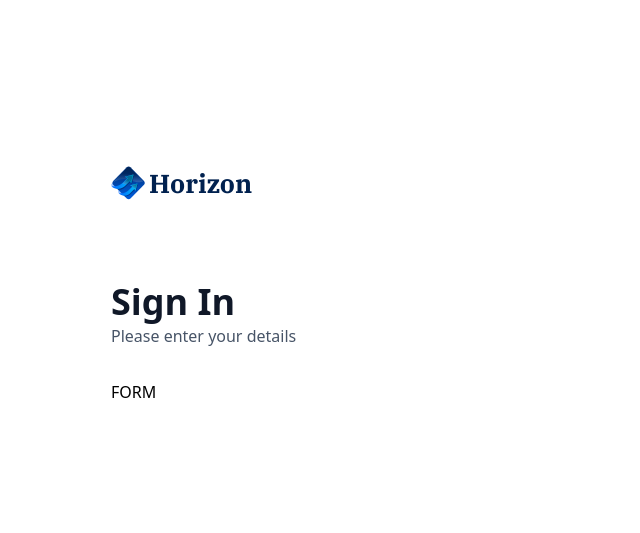
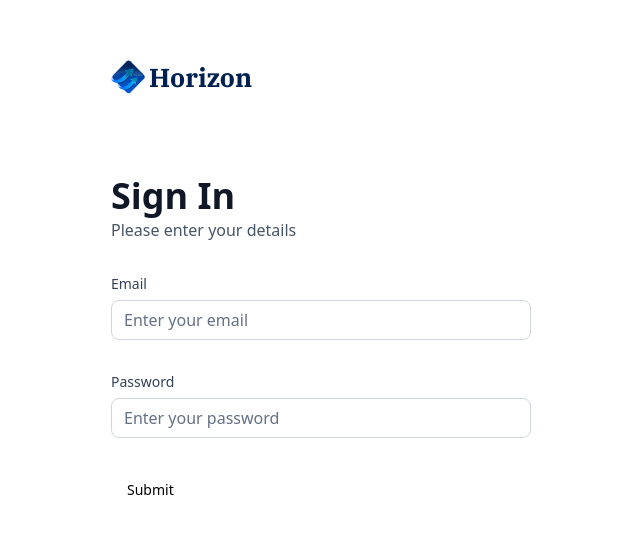
Before and after one commit to TheAdduser/Fintess, a Next.js app: page /sign-up in a window 1280 px wide. Shown: the part 115-648 px from the top of the page, without its empty margins (319-959 px from the left). Built offline with nearby package versions, Linux system fonts and the light colour scheme.

Commit message:
add form  component

```diff
--- a/components/AuthForm.tsx
+++ b/components/AuthForm.tsx
@@ -3,9 +3,38 @@
 import Image from "next/image"
 import Link from "next/link"
 import React, { useState } from 'react'
+import { z } from "zod"
+import { zodResolver } from "@hookform/resolvers/zod"
+import { useForm } from "react-hook-form"
+import { Button } from "@/components/ui/button"
+import {
+  Form,
+  FormControl,
+  FormDescription,
+  FormField,
+  FormItem,
+  FormLabel,
+  FormMessage,
+} from "@/components/ui/form"
+import { Input } from "@/components/ui/input"
+import CustomInput from "./CustomInput";
+import { authformSchema } from "@/lib/utils";
+
 
 const AuthForm = ({ type }: {type: string}) => {
   const [user, setUser] = useState(null)
+    const form =useForm<z.infer<typeof authformSchema>>({
+      resolver: zodResolver(authformSchema),
+      defaultValues: {
+        email: "",
+        password: ""
+      },
+    })
+
+    function onSubmit(values: z.infer<typeof authformSchema>) {
+      console.log(values)
+    }
+
   return (
     <section className="auth-form">
       <header className="flex flex-col gap-5 md:gap-8">
@@ -45,7 +74,20 @@ const AuthForm = ({ type }: {type: string}) => {
         </div>
       ):(
         <>
-          FORM
+          <Form {...form}>
+            <form onSubmit={form.handleSubmit(onSubmit)} className="space-y-8">
+
+              <CustomInput
+                control = {form.control} name = 'email' label = 'Email' placeholder = 'Enter your email'
+              />
+
+              <CustomInput
+                control = {form.control} name = 'password' label = 'Password' placeholder = 'Enter your password'
+              />
+
+              <Button type="submit">Submit</Button>
+            </form>
+          </Form>
         </>
       )}
     </section>
--- /dev/null
+++ b/components/CustomInput.tsx
@@ -0,0 +1,44 @@
+import React from 'react'
+import { FormControl, FormField, FormLabel, FormMessage } from "./ui/form"
+import { Input } from "./ui/input"
+import { Control, FieldPath, Form } from 'react-hook-form'
+import { z } from "zod"
+import { authformSchema } from "@/lib/utils"
+
+interface CustomInput {
+  control: Control<z.infer<typeof authformSchema>>,
+  name: FieldPath<z.infer<typeof authformSchema>>,
+  label: string,
+  placeholder: string
+}
+
+const CustomInput = ({ control, name, label, placeholder }: CustomInput) => {
+  return (
+        <FormField
+          control={control}
+          name={name}
+          render={({ field }) => (
+            <div className="form-item">
+              <FormLabel className="form-label">
+                {label}
+              </FormLabel>
+              <div className="flex w-full flex-col">
+                <FormControl>
+                  <Input
+                  placeholder={placeholder}
+                  className="input-class"
+                  type={name === 'password' ? 'password' : 'text'}
+                  {...field}
+                  />
+                </FormControl>
+                <FormMessage
+                className="form-message mt-2"/>
+              </div>
+
+            </div>
+          )}
+        />
+  )
+}
+
+export default CustomInput
--- /dev/null
+++ b/components/ui/form.tsx
@@ -0,0 +1,176 @@
+import * as React from "react"
+import * as LabelPrimitive from "@radix-ui/react-label"
+import { Slot } from "@radix-ui/react-slot"
+import {
+  Controller,
+  ControllerProps,
+  FieldPath,
+  FieldValues,
+  FormProvider,
+  useFormContext,
+} from "react-hook-form"
+
+import { cn } from "@/lib/utils"
+import { Label } from "@/components/ui/label"
+
+const Form = FormProvider
+
+type FormFieldContextValue<
+  TFieldValues extends FieldValues = FieldValues,
+  TName extends FieldPath<TFieldValues> = FieldPath<TFieldValues>
+> = {
+  name: TName
+}
+
+const FormFieldContext = React.createContext<FormFieldContextValue>(
+  {} as FormFieldContextValue
+)
+
+const FormField = <
+  TFieldValues extends FieldValues = FieldValues,
+  TName extends FieldPath<TFieldValues> = FieldPath<TFieldValues>
+>({
+  ...props
+}: ControllerProps<TFieldValues, TName>) => {
+  return (
+    <FormFieldContext.Provider value={{ name: props.name }}>
+      <Controller {...props} />
+    </FormFieldContext.Provider>
+  )
+}
+
+const useFormField = () => {
+  const fieldContext = React.useContext(FormFieldContext)
+  const itemContext = React.useContext(FormItemContext)
+  const { getFieldState, formState } = useFormContext()
+
+  const fieldState = getFieldState(fieldContext.name, formState)
+
+  if (!fieldContext) {
+    throw new Error("useFormField should be used within <FormField>")
+  }
+
+  const { id } = itemContext
+
+  return {
+    id,
+    name: fieldContext.name,
+    formItemId: `${id}-form-item`,
+    formDescriptionId: `${id}-form-item-description`,
+    formMessageId: `${id}-form-item-message`,
+    ...fieldState,
+  }
+}
+
+type FormItemContextValue = {
+  id: string
+}
+
+const FormItemContext = React.createContext<FormItemContextValue>(
+  {} as FormItemContextValue
+)
+
+const FormItem = React.forwardRef<
+  HTMLDivElement,
+  React.HTMLAttributes<HTMLDivElement>
+>(({ className, ...props }, ref) => {
+  const id = React.useId()
+
+  return (
+    <FormItemContext.Provider value={{ id }}>
+      <div ref={ref} className={cn("space-y-2", className)} {...props} />
+    </FormItemContext.Provider>
+  )
+})
+FormItem.displayName = "FormItem"
+
+const FormLabel = React.forwardRef<
+  React.ElementRef<typeof LabelPrimitive.Root>,
+  React.ComponentPropsWithoutRef<typeof LabelPrimitive.Root>
+>(({ className, ...props }, ref) => {
+  const { error, formItemId } = useFormField()
+
+  return (
+    <Label
+      ref={ref}
+      className={cn(error && "text-destructive", className)}
+      htmlFor={formItemId}
+      {...props}
+    />
+  )
+})
+FormLabel.displayName = "FormLabel"
+
+const FormControl = React.forwardRef<
+  React.ElementRef<typeof Slot>,
+  React.ComponentPropsWithoutRef<typeof Slot>
+>(({ ...props }, ref) => {
+  const { error, formItemId, formDescriptionId, formMessageId } = useFormField()
+
+  return (
+    <Slot
+      ref={ref}
+      id={formItemId}
+      aria-describedby={
+        !error
+          ? `${formDescriptionId}`
+          : `${formDescriptionId} ${formMessageId}`
+      }
+      aria-invalid={!!error}
+      {...props}
+    />
+  )
+})
+FormControl.displayName = "FormControl"
+
+const FormDescription = React.forwardRef<
+  HTMLParagraphElement,
+  React.HTMLAttributes<HTMLParagraphElement>
+>(({ className, ...props }, ref) => {
+  const { formDescriptionId } = useFormField()
+
+  return (
+    <p
+      ref={ref}
+      id={formDescriptionId}
+      className={cn("text-sm text-muted-foreground", className)}
+      {...props}
+    />
+  )
+})
+FormDescription.displayName = "FormDescription"
+
+const FormMessage = React.forwardRef<
+  HTMLParagraphElement,
+  React.HTMLAttributes<HTMLParagraphElement>
+>(({ className, children, ...props }, ref) => {
+  const { error, formMessageId } = useFormField()
+  const body = error ? String(error?.message) : children
+
+  if (!body) {
+    return null
+  }
+
+  return (
+    <p
+      ref={ref}
+      id={formMessageId}
+      className={cn("text-sm font-medium text-destructive", className)}
+      {...props}
+    >
+      {body}
+    </p>
+  )
+})
+FormMessage.displayName = "FormMessage"
+
+export {
+  useFormField,
+  Form,
+  FormItem,
+  FormLabel,
+  FormControl,
+  FormDescription,
+  FormMessage,
+  FormField,
+}
--- /dev/null
+++ b/components/ui/input.tsx
@@ -0,0 +1,25 @@
+import * as React from "react"
+
+import { cn } from "@/lib/utils"
+
+export interface InputProps
+  extends React.InputHTMLAttributes<HTMLInputElement> {}
+
+const Input = React.forwardRef<HTMLInputElement, InputProps>(
+  ({ className, type, ...props }, ref) => {
+    return (
+      <input
+        type={type}
+        className={cn(
+          "flex h-10 w-full rounded-md border border-input bg-background px-3 py-2 text-sm ring-offset-background file:border-0 file:bg-transparent file:text-sm file:font-medium placeholder:text-muted-foreground focus-visible:outline-none focus-visible:ring-2 focus-visible:ring-ring focus-visible:ring-offset-2 disabled:cursor-not-allowed disabled:opacity-50",
+          className
+        )}
+        ref={ref}
+        {...props}
+      />
+    )
+  }
+)
+Input.displayName = "Input"
+
+export { Input }
--- /dev/null
+++ b/components/ui/label.tsx
@@ -0,0 +1,26 @@
+"use client"
+
+import * as React from "react"
+import * as LabelPrimitive from "@radix-ui/react-label"
+import { cva, type VariantProps } from "class-variance-authority"
+
+import { cn } from "@/lib/utils"
+
+const labelVariants = cva(
+  "text-sm font-medium leading-none peer-disabled:cursor-not-allowed peer-disabled:opacity-70"
+)
+
+const Label = React.forwardRef<
+  React.ElementRef<typeof LabelPrimitive.Root>,
+  React.ComponentPropsWithoutRef<typeof LabelPrimitive.Root> &
+    VariantProps<typeof labelVariants>
+>(({ className, ...props }, ref) => (
+  <LabelPrimitive.Root
+    ref={ref}
+    className={cn(labelVariants(), className)}
+    {...props}
+  />
+))
+Label.displayName = LabelPrimitive.Root.displayName
+
+export { Label }
--- a/lib/utils.ts
+++ b/lib/utils.ts
@@ -2,6 +2,7 @@
 import { type ClassValue, clsx } from "clsx";
 import qs from "query-string";
 import { twMerge } from "tailwind-merge";
+import { z } from "zod";
 
 export function cn(...inputs: ClassValue[]) {
   return twMerge(clsx(inputs));
@@ -193,3 +194,8 @@ export const getTransactionStatus = (date: Date) => {
 
   return date > twoDaysAgo ? "Processing" : "Success";
 };
+
+export const authformSchema = z.object({
+  email: z.string().email(),
+  password: z.string().min(8).max(32)
+})
--- a/package.json
+++ b/package.json
@@ -10,6 +10,7 @@
   },
   "dependencies": {
     "@radix-ui/react-dialog": "^1.0.5",
+    "@radix-ui/react-label": "^2.0.2",
     "@radix-ui/react-slot": "^1.0.2",
     "chart.js": "^4.4.2",
     "class-variance-authority": "^0.7.0",
@@ -21,10 +22,12 @@
     "react-chartjs-2": "^5.2.0",
     "react-countup": "^6.5.3",
     "react-dom": "^18",
+    "react-hook-form": "^7.51.5",
     "tailwind-merge": "^2.3.0",
     "tailwindcss-animate": "^1.0.7"
   },
   "devDependencies": {
+    "@hookform/resolvers": "^3.4.2",
     "@types/node": "^20",
     "@types/react": "^18",
     "@types/react-dom": "^18",
@@ -32,6 +35,7 @@
     "eslint-config-next": "14.2.3",
     "postcss": "^8",
     "tailwindcss": "^3.4.1",
-    "typescript": "^5"
+    "typescript": "^5",
+    "zod": "^3.23.8"
   }
 }
```
Also changed, not shown: 1 other file (tests, documents, lock files or other folders).
